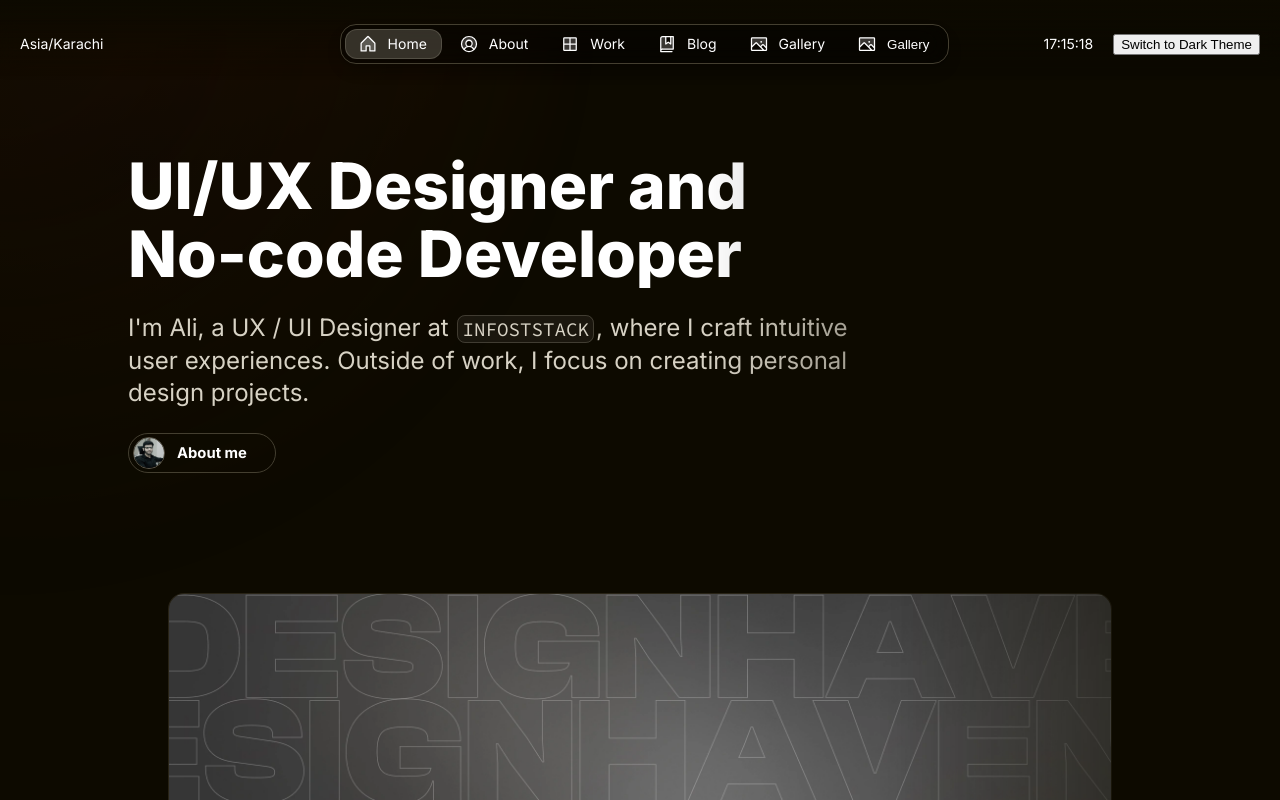
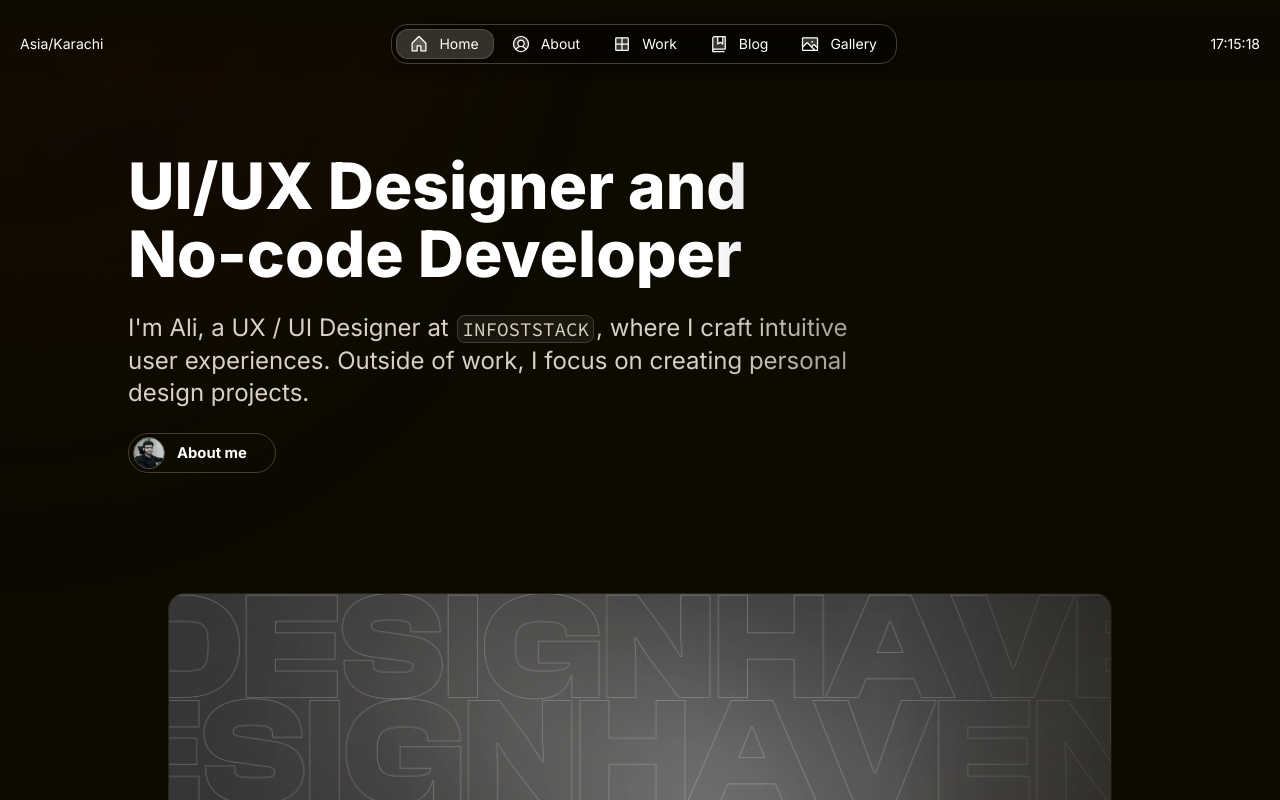
Before and after one commit to AliMalik9/Portfolio, a Next.js app: page /en in a window 1280 px wide. Shown: the top 800 px of the page. Built offline with nearby package versions, Linux system fonts and the light colour scheme.

Commit message:
correct header

```diff
--- a/src/components/Header.tsx
+++ b/src/components/Header.tsx
@@ -7,7 +7,6 @@ import { Flex, ToggleButton } from "@/once-ui/components"
 import styles from '@/components/Header.module.scss'
 
 import { routes, display } from '@/app/resources'
-import Cookies from 'js-cookie';
 
 import { routing } from '@/i18n/routing';
 import { Locale, usePathname, useRouter } from '@/i18n/routing';
@@ -50,30 +49,7 @@ const TimeDisplay: React.FC<TimeDisplayProps> = ({ timeZone, locale = 'en-GB' })
     );
 };
 
-const SetTheme = () => {
-    const [theme, setTheme] = useState<'light' | 'dark'>('light');
-
-    useEffect(() => {
-        const storedTheme = Cookies.get('data-theme') as 'light' | 'dark' | undefined;
-        if (storedTheme) {
-            setTheme(storedTheme);
-            document.documentElement.setAttribute('data-theme', storedTheme);
-        }
-    }, []);
-
-    const handleThemeToggle = () => {
-        const newTheme = theme === 'light' ? 'dark' : 'light';
-        setTheme(newTheme);
-        document.documentElement.setAttribute('data-theme', newTheme);
-        Cookies.set('data-theme', newTheme, { expires: 365 });
-    };
-
-    return (
-        <button onClick={handleThemeToggle}>
-            Switch to {theme === 'light' ? 'Dark' : 'Light'} Theme
-        </button>
-    );
-};
+export default TimeDisplay;
 
 export const Header = () => {
     const router = useRouter();
@@ -165,11 +141,6 @@ export const Header = () => {
                                     <Flex paddingX="2" hide="s">{gallery.label}</Flex>
                                 </ToggleButton>
                             )}
-                            <ToggleButton
-                                    prefixIcon="gallery"
-                                    selected={pathname.startsWith('/gallery')}>
-                                    <Flex paddingX="2" hide="s">{gallery.label}</Flex>
-                                </ToggleButton>
                         </Flex>
                     </Flex>
                 </Flex>
@@ -201,12 +172,9 @@ export const Header = () => {
                                 <TimeDisplay timeZone={person.location}/>
                             )}
                         </Flex>
-                        <SetTheme />
                     </Flex>
                 </Flex>
             </Flex>
         </>
     )
 }
-
-export default Header;
```
